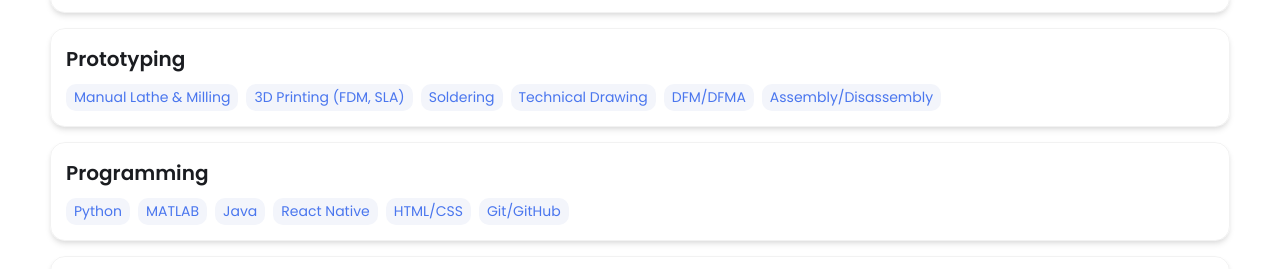
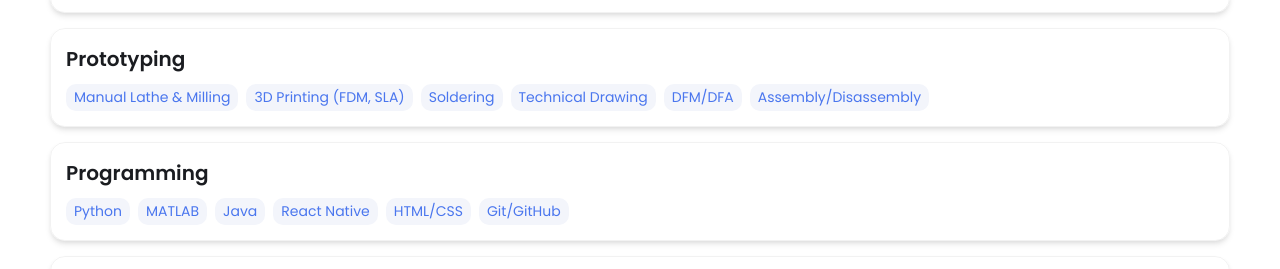
Before and after one commit to oliviatolliver/oliviatolliver.github.io, a Jekyll site: the page built from index.html, in a window 1280 px wide and 900 px high, scrolled down 1605 px. Shown: the part 173-442 px from the top of the window. Built offline with Jekyll 4.4.1, drawn with Linux system fonts in a browser that asks for light colours.

Commit message:
typo fix

```diff
--- a/_config.yml
+++ b/_config.yml
@@ -58,7 +58,7 @@
     - 3D Printing (FDM, SLA)
     - Soldering
     - Technical Drawing
-    - DFM/DFMA
+    - DFM/DFA
     - Assembly/Disassembly
   - category: Programming
     tools:
```
